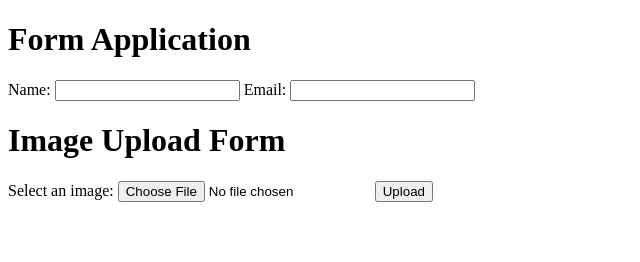
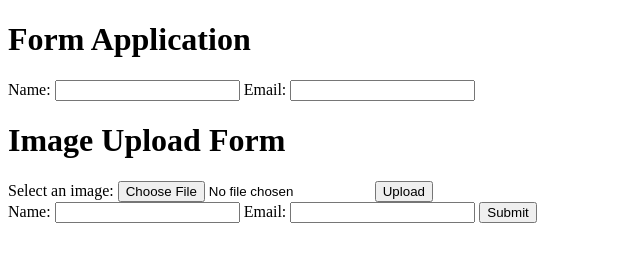
Before and after one commit to rajan3000/raclasses, a plain HTML site: page index.html in a window 1280 px wide. Shown: the whole page, without its empty margins (0-640 px from the left). Drawn offline with Linux system fonts and the light colour scheme.

Commit message:
Update index.html

```diff
--- a/index.html
+++ b/index.html
@@ -22,5 +22,14 @@
 
     <input type="submit" value="Upload">
   </form>
+    <form action="next-page.html" method="POST">
+    <label for="name">Name:</label>
+    <input type="text" id="name" name="name" required>
+
+    <label for="email">Email:</label>
+    <input type="email" id="email" name="email" required>
+
+    <input type="submit" value="Submit">
+  </form>
 </body>
 </html>
```
